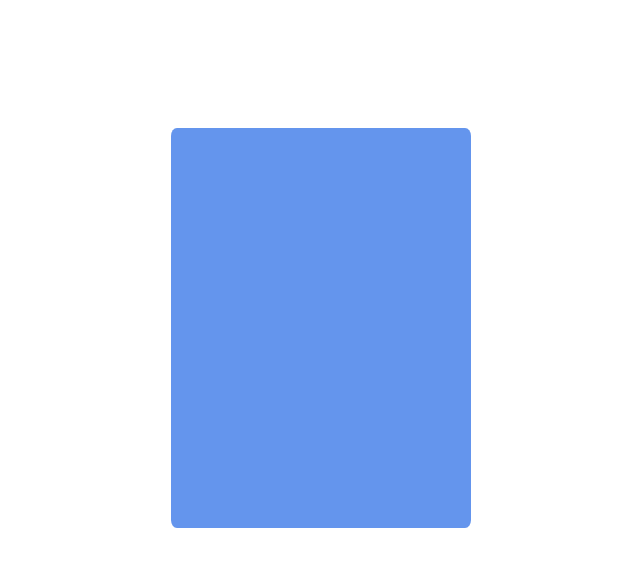
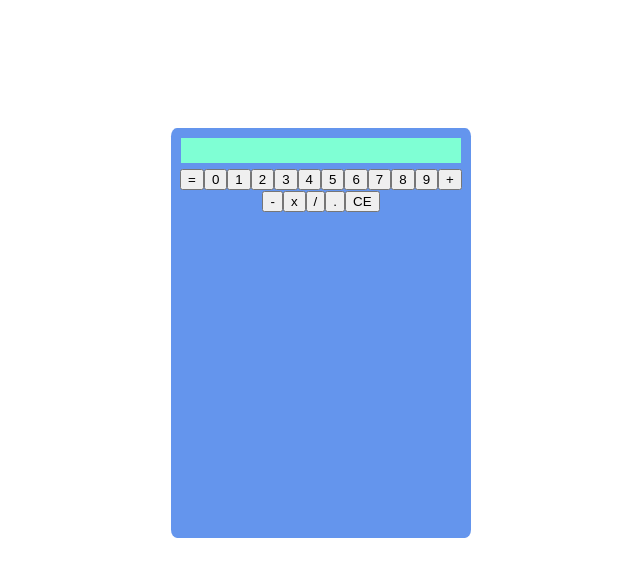
Before and after one commit to AmitP88/React-Redux-Calculator, a React (Create React App) app: page / in a window 1280 px wide. Shown: the top 576 px of the page, without its empty margins (319-959 px from the left). Built offline with nearby package versions, Linux system fonts and the light colour scheme.

Commit message:
added buttons and styles. Passed 7/16 tests

```diff
--- a/src/App.css
+++ b/src/App.css
@@ -8,5 +8,18 @@
   background-color: cornflowerblue;
   margin: 0 auto;
   margin-top: 10%;
+  padding-top: 10px;
   border-radius: 2%;
 }
+
+.display {
+  width: 280px;
+  height: 25px;
+  margin-top: 20px;
+  background-color: aquamarine;
+  margin: 0 auto;
+}
+
+.keypad {
+  margin-top: 5px;
+}
--- a/src/Calculator.js
+++ b/src/Calculator.js
@@ -8,7 +8,26 @@ export default class Calculator extends Component {
     render() {
         return (
             <div className="calculator">
-
+                <div className="display" id="display"></div>
+                <div className="keypad">
+                    <button id="equals">=</button>
+                    <button id="zero">0</button>
+                    <button id="one">1</button>
+                    <button id="two">2</button>
+                    <button id="three">3</button>
+                    <button id="four">4</button>
+                    <button id="five">5</button>
+                    <button id="six">6</button>
+                    <button id="seven">7</button>
+                    <button id="eight">8</button>
+                    <button id="nine">9</button>
+                    <button id="add">+</button>
+                    <button id="subtract">-</button>
+                    <button id="multiply">x</button>
+                    <button id="divide">/</button>
+                    <button id="decimal">.</button>
+                    <button id="clear">CE</button>
+                </div>
             </div>
         );
     };
```
